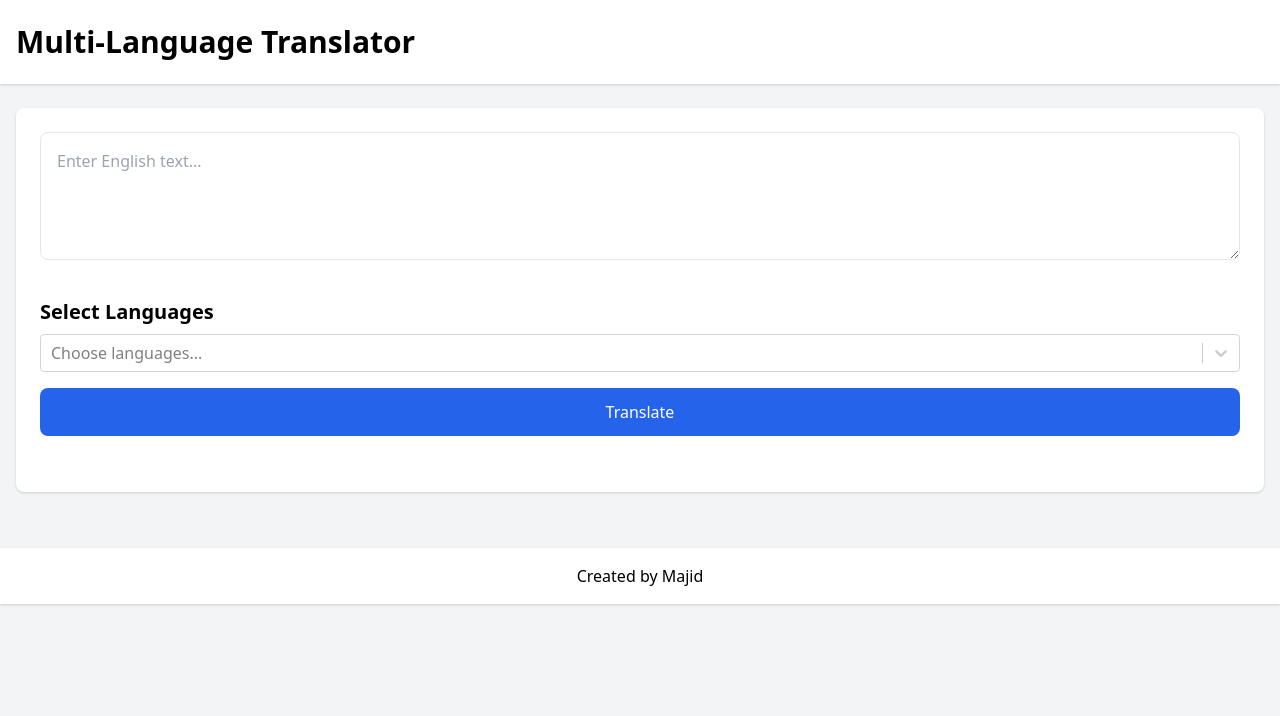
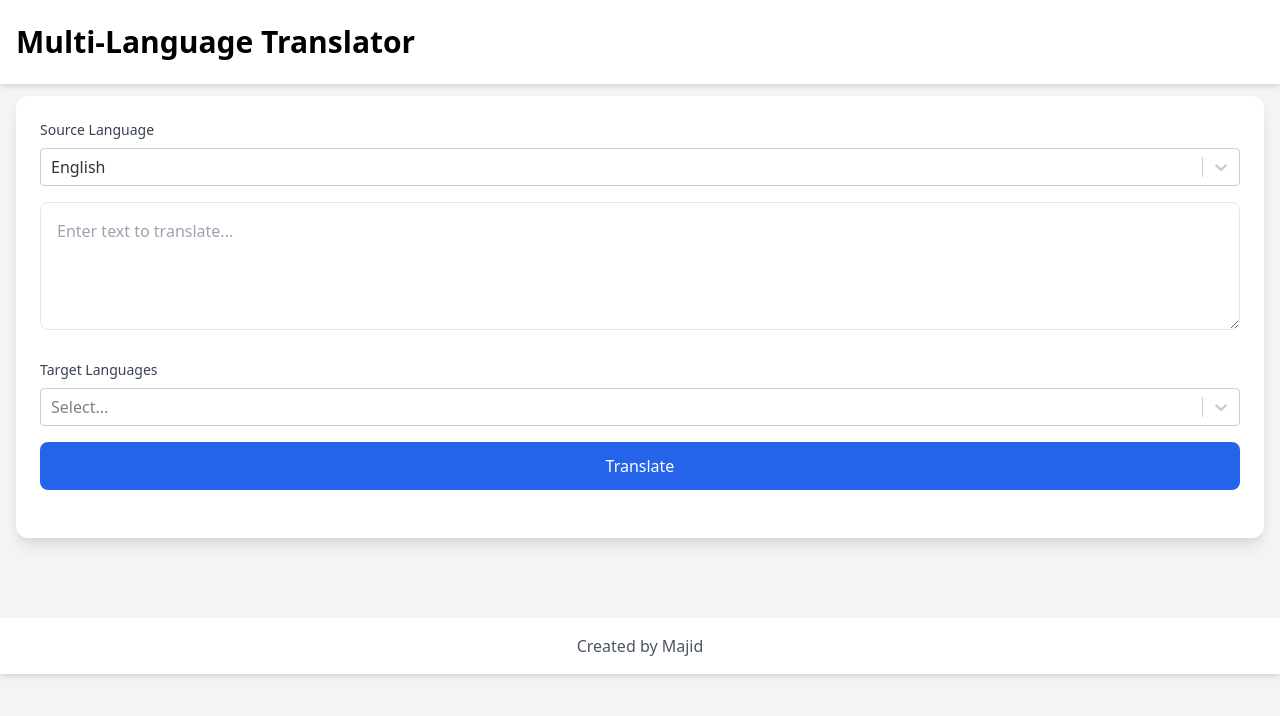
Before and after one commit to majid-iqbal1/multi-language-translator, a React (Vite) app: page / in a window 1280 px wide. Shown: the top 716 px of the page. Built offline with nearby package versions, Linux system fonts and the light colour scheme.

Commit message:
added copy & source language features

```diff
--- a/package.json
+++ b/package.json
@@ -17,6 +17,8 @@
   },
   "devDependencies": {
     "@eslint/js": "^9.17.0",
+    "@fullhuman/postcss-purgecss": "^7.0.2",
+    "@tailwindcss/postcss7-compat": "^2.2.17",
     "@types/react": "^18.3.18",
     "@types/react-dom": "^18.3.5",
     "@vitejs/plugin-react": "^4.3.4",
@@ -27,7 +29,7 @@
     "eslint-plugin-react-refresh": "^0.4.16",
     "globals": "^15.14.0",
     "postcss": "^7.0.39",
-    "tailwindcss": "npm:@tailwindcss/postcss7-compat@^2.2.17",
+    "tailwindcss": "^4.0.0",
     "vite": "^6.0.5"
   }
 }
--- a/postcss.config.cjs
+++ b/postcss.config.cjs
@@ -1,6 +1,6 @@
 module.exports = {
-  plugins: {
-    tailwindcss: {},
-    autoprefixer: {},
-  }
+  plugins: [
+    require('@tailwindcss/postcss7-compat'),
+    require('autoprefixer')
+  ]
 }
--- a/src/App.jsx
+++ b/src/App.jsx
@@ -115,15 +115,26 @@ function App() {
   const [text, setText] = useState('');
   const [selectedLangs, setSelectedLangs] = useState([]);
   const [translations, setTranslations] = useState({});
+  const [isLoading, setIsLoading] = useState(false);
+  const [sourceLanguage, setSourceLanguage] = useState('en');
+  const [copied, setCopied] = useState('');
+
+  const handleCopy = (text) => {
+    navigator.clipboard.writeText(text);
+    setCopied(text);
+    setTimeout(() => setCopied(''), 2000);
+  };
 
   const handleTranslate = async () => {
+    if (!text || selectedLangs.length === 0) return;
+    setIsLoading(true);
     const results = {};
     const API_KEY = 'e248ec5c54mshfdc8f49173a9013p1113a6jsn1644be595d17';
 
+    try {
       for (const lang of selectedLangs) {
-      try {
         const encodedParams = new URLSearchParams();
-        encodedParams.append("source_language", "en");
+        encodedParams.append("source_language", sourceLanguage);
         encodedParams.append("target_language", lang.value);
         encodedParams.append("text", text);
 
@@ -138,106 +149,95 @@ function App() {
         });
         const data = await response.json();
         results[lang.value] = data.data.translatedText;
+      }
     } catch (error) {
-        results[lang.value] = 'Translation failed';
+      console.error('Translation failed:', error);
+    } finally {
+      setIsLoading(false);
+      setTranslations(results);
     }
-    }
-    setTranslations(results);
   };
 
   return (
     <div className="min-h-screen bg-gray-100">
-      <header className="bg-white shadow w-full">
-        <div className="w-full py-6 px-4">
+      <header className="bg-white shadow-md fixed top-0 w-full z-10">
+        <div className="max-w-7xl mx-auto py-6 px-4">
           <h1 className="text-3xl font-bold text-black">Multi-Language Translator</h1>
         </div>
       </header>
 
-      <main className="w-full py-6 px-4">
-        <div className="bg-white shadow rounded-lg p-6">
-          {/* Input Section */}
-          <div className="mb-8">
+      <main className="max-w-7xl mx-auto pt-24 px-4 pb-12">
+        <div className="bg-white shadow-lg rounded-xl p-6">
+          <div className="mb-6">
+            <label className="block text-sm font-medium text-gray-700 mb-2">Source Language</label>
+            <Select
+              value={languages.find(l => l.value === sourceLanguage)}
+              onChange={(option) => setSourceLanguage(option.value)}
+              options={languages}
+              className="mb-4"
+            />
+
             <textarea
               value={text}
               onChange={(e) => setText(e.target.value)}
               className="w-full p-4 border rounded-lg h-32 bg-white text-black focus:ring-2 focus:ring-blue-500"
-              placeholder="Enter English text..."
+              placeholder="Enter text to translate..."
             />
           </div>
 
-          {/* Language Selection Form */}
-          <div className="mb-8">
-            <form
-              onSubmit={(e) => {
-                e.preventDefault();
-                handleTranslate();
-              }}
-            >
-              <label htmlFor="language-select" className="block text-xl font-semibold mb-2 text-black">
-                Select Languages
-              </label>
+          <div className="mb-6">
+            <label className="block text-sm font-medium text-gray-700 mb-2">Target Languages</label>
             <Select
-                id="language-select"
               isMulti
-                options={languages}
+              options={languages.filter(l => l.value !== 'auto')}
               value={selectedLangs}
               onChange={setSelectedLangs}
               className="mb-4"
-                classNamePrefix="select"
-                placeholder="Choose languages..."
-                styles={{
-                  control: (base) => ({
-                    ...base,
-                    borderColor: '#d1d5db', // Tailwind's gray-300
-                    boxShadow: 'none',
-                    '&:hover': {
-                      borderColor: '#a1a1aa', // Tailwind's gray-400
-                    },
-                  }),
-                  multiValue: (base) => ({
-                    ...base,
-                    backgroundColor: '#bfdbfe', // Tailwind's blue-300
-                  }),
-                  multiValueLabel: (base) => ({
-                    ...base,
-                    color: '#1e40af', // Tailwind's blue-800
-                  }),
-                  multiValueRemove: (base) => ({
-                    ...base,
-                    color: '#1e40af',
-                    ':hover': {
-                      backgroundColor: '#93c5fd', // Tailwind's blue-400
-                      color: '#1e40af',
-                    },
-                  }),
-                }}
             />
 
-              {/* Translate Button */}
             <button
-                type="submit"
-                disabled={!text || selectedLangs.length === 0}
-                className="w-full bg-blue-600 text-white p-3 rounded-lg font-medium hover:bg-blue-700 focus:outline-none focus:ring-2 focus:ring-offset-2 focus:ring-blue-500 disabled:opacity-50 disabled:cursor-not-allowed"
+              onClick={handleTranslate}
+              disabled={!text || selectedLangs.length === 0 || isLoading}
+              className="w-full bg-blue-600 text-white p-3 rounded-lg font-medium
+                         hover:bg-blue-700 focus:ring-2 focus:ring-offset-2 focus:ring-blue-500
+                         disabled:opacity-50 disabled:cursor-not-allowed
+                         transition duration-200"
             >
-                Translate
+              {isLoading ?
+                <span className="flex items-center justify-center">
+                  <svg className="animate-spin h-5 w-5 mr-3" viewBox="0 0 24 24">
+                    <circle className="opacity-25" cx="12" cy="12" r="10" stroke="currentColor" strokeWidth="4" fill="none"/>
+                    <path className="opacity-75" fill="currentColor" d="M4 12a8 8 0 018-8V0C5.373 0 0 5.373 0 12h4z"/>
+                  </svg>
+                  Translating...
+                </span> :
+                'Translate'
+              }
             </button>
-            </form>
           </div>
 
-          {/* Translations */}
           {Object.entries(translations).length > 0 && (
-            <div className="mt-8">
-              <h2 className="text-xl font-semibold mb-4 text-black">Translations</h2>
+            <div className="space-y-4">
+              <h2 className="text-xl font-semibold text-black">Translations</h2>
               <div className="grid gap-4 md:grid-cols-2">
                 {Object.entries(translations).map(([lang, translation]) => (
-                  <div
-                    key={lang}
-                    className="bg-white text-black p-4 rounded-lg border shadow-sm hover:shadow-md transition-shadow"
+                  <div key={lang}
+                       className="bg-white border rounded-lg p-4 shadow-sm hover:shadow-md transition-shadow">
+                    <div className="flex justify-between items-center mb-2">
+                      <h3 className="font-medium text-black">
+                        {languages.find(l => l.value === lang)?.label}
+                      </h3>
+                      <button
+                        onClick={() => handleCopy(translation)}
+                        className={`px-3 py-1 rounded text-sm transition-colors
+                          ${copied === translation ?
+                            'bg-green-100 text-green-800' :
+                            'bg-blue-50 text-blue-600 hover:bg-blue-100'}`}
                       >
-                    <h3 className="font-medium text-lg text-black">
-                      {languages.find((l) => l.value === lang)?.label}
-                    </h3>
-                    <p className="text-black">{translation}</p>
+                        {copied === translation ? 'Copied!' : 'Copy'}
+                      </button>
+                    </div>
+                    <p className="text-gray-800 break-words">{translation}</p>
                   </div>
                 ))}
               </div>
@@ -246,8 +246,8 @@ function App() {
         </div>
       </main>
 
-      <footer className="bg-white shadow mt-8 w-full">
-        <div className="w-full py-4 px-4 text-center text-black">
+      <footer className="bg-white shadow-md mt-8">
+        <div className="max-w-7xl mx-auto py-4 px-4 text-center text-gray-600">
           Created by Majid
         </div>
       </footer>
--- /dev/null
+++ b/tailwind.config.cjs
@@ -0,0 +1,5 @@
+module.exports = {
+    content: ["./index.html", "./src/**/*.{js,jsx}"],
+    theme: { extend: {} },
+    plugins: []
+  }
--- a/tailwind.config.js
+++ /dev/null
@@ -1,11 +0,0 @@
-/** @type {import('tailwindcss').Config} */
-export default {
-    content: [
-      "./index.html",
-      "./src/**/*.{js,jsx,ts,tsx}",
-    ],
-    theme: {
-      extend: {},
-    },
-    plugins: [],
-  }
```
Also changed, not shown: 1 other file (tests, documents, lock files or other folders). Lines whose indentation alone changed are shown as unchanged.
